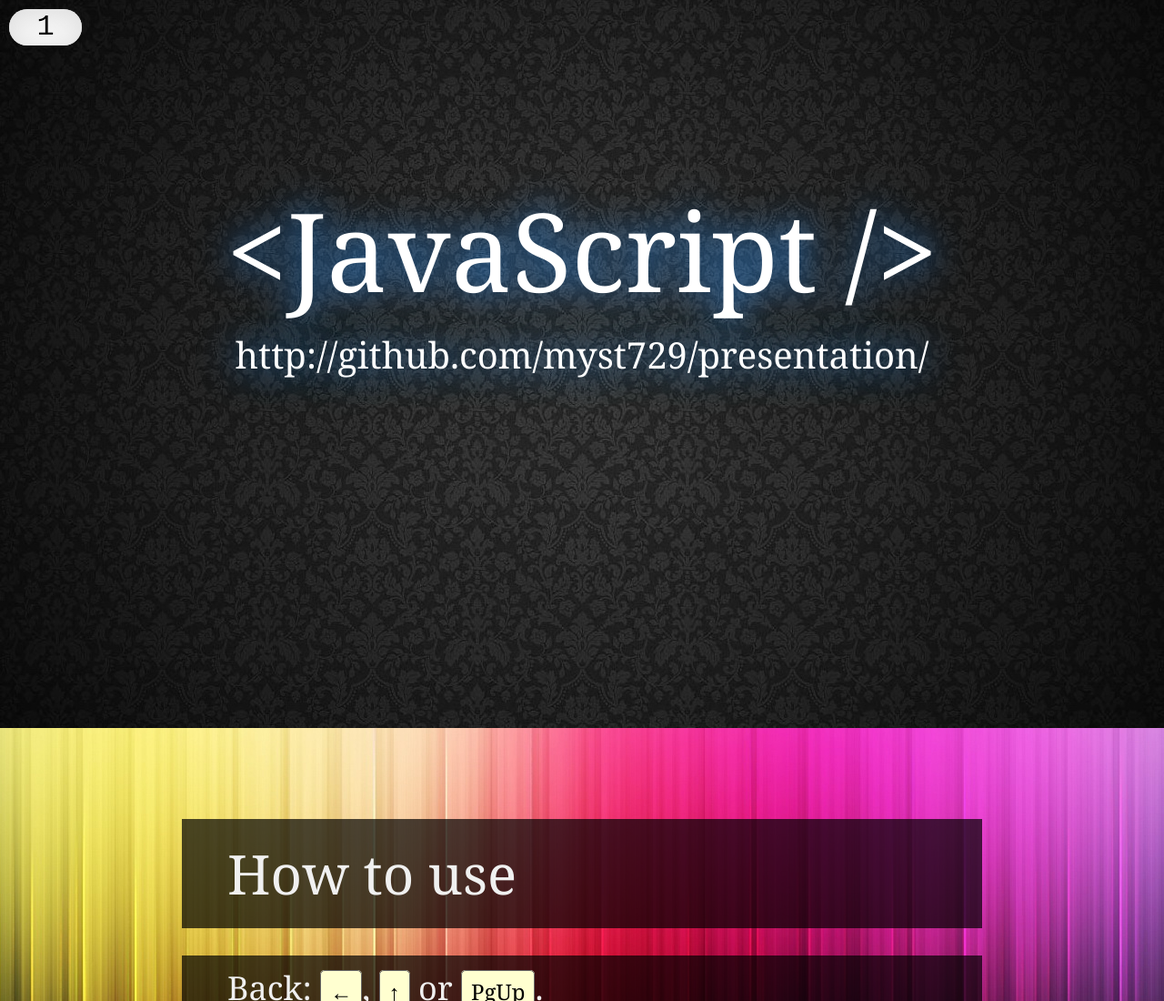
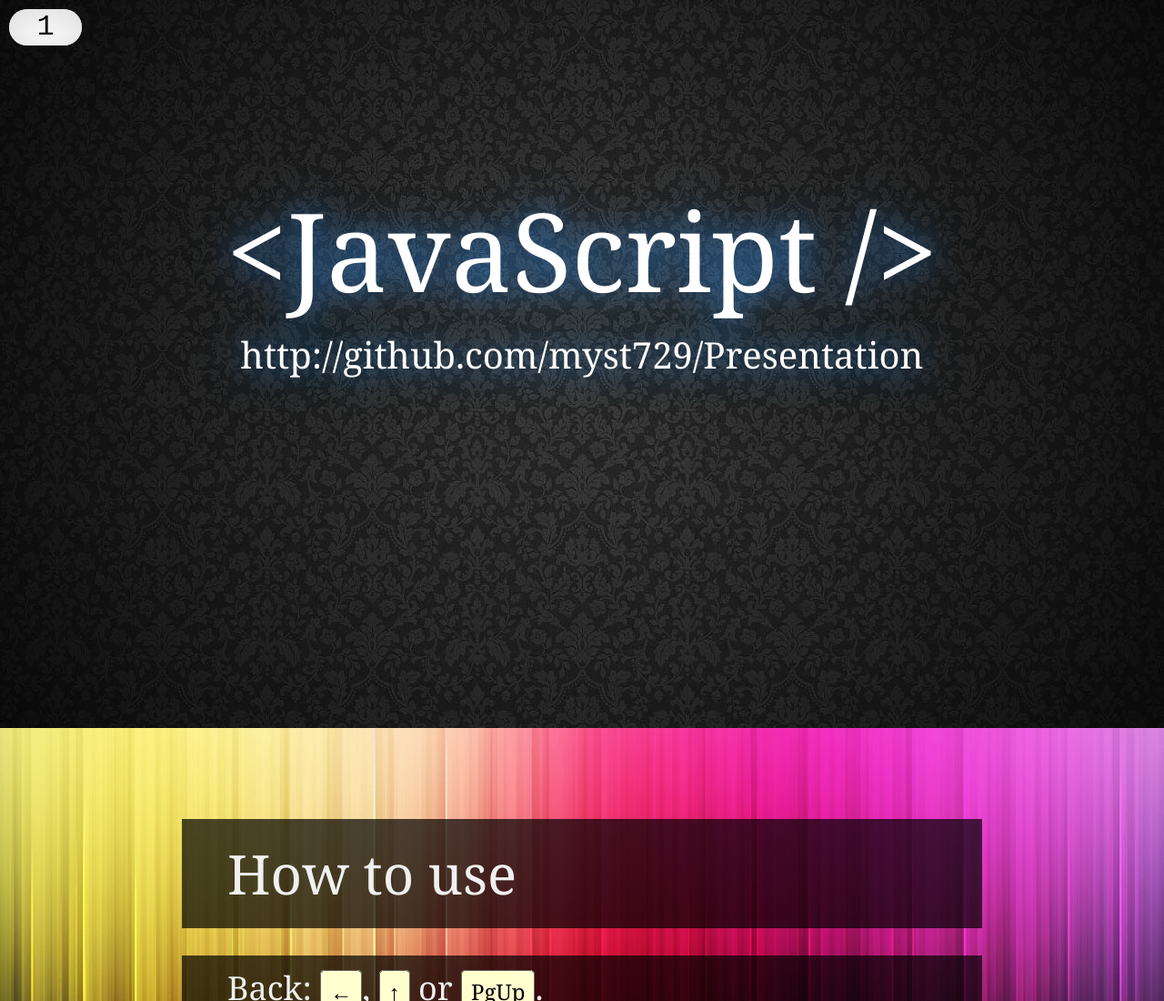
Before and after one commit to pfctgeorge/Presentation, a plain HTML site: page index.html in a window 1280 px wide. Shown: the top 1100 px of the page at 91% size. Drawn offline with Linux system fonts and the light colour scheme.

Commit message:
presentation

```diff
--- a/index.html
+++ b/index.html
@@ -15,7 +15,7 @@
 	<div id="content">
 		<article id="title" data-bg="img/victorian.jpg">
 			<h1>&lt;JavaScript /&gt;</h1>
-			<h3>http://github.com/myst729/presentation/</h3>
+			<h3>http://github.com/myst729/Presentation</h3>
 		</article>
 		<article id="usage" data-bg="img/rainbow.jpg">
 			<h2>How to use</h2>
```
